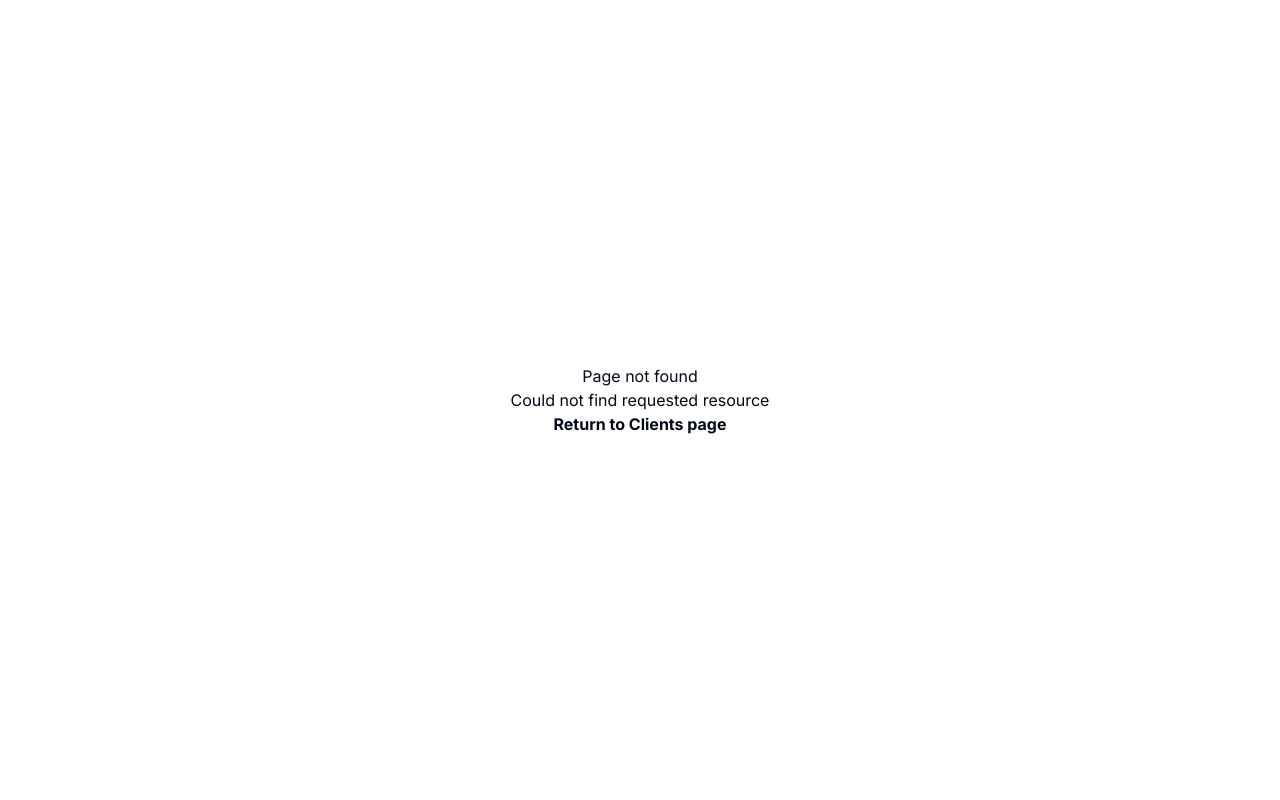
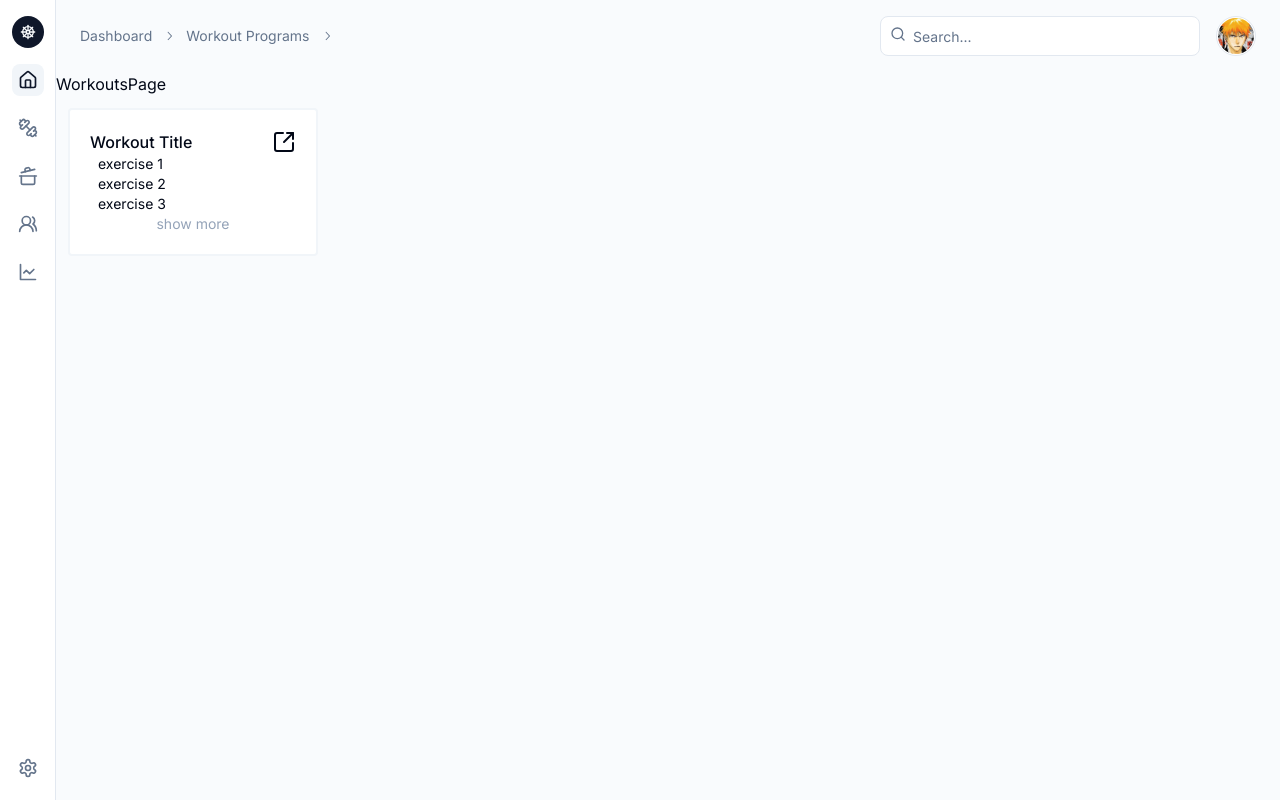
Before and after one commit to EricPezzulo/EPTraining, a Next.js app: page /workouts in a window 1280 px wide. Before the commit this address had no page. Built offline with nearby package versions, Linux system fonts and the light colour scheme.

Commit message:
working on WorkoutCard components and wororkouts page

```diff
--- a/src/app/clients/page.tsx
+++ b/src/app/clients/page.tsx
@@ -85,7 +85,6 @@ export default function Dashboard() {
 
   return (
     <div className="flex min-h-screen w-full flex-col bg-muted/40">
-      <Sidebar />
       <div className="flex flex-col sm:gap-4 sm:py-4 sm:pl-14">
         <header className="sticky top-0 z-30 flex h-14 items-center gap-4 border-b bg-background px-4 sm:static sm:h-auto sm:border-0 sm:bg-transparent sm:px-6">
           <Sidebar />
--- /dev/null
+++ b/src/app/workouts/page.tsx
@@ -0,0 +1,92 @@
+import Sidebar from "@/components/custom-ui/Sidebar";
+import WorkoutCard from "@/components/custom-ui/WorkoutCard";
+import {
+  Breadcrumb,
+  BreadcrumbItem,
+  BreadcrumbLink,
+  BreadcrumbList,
+  BreadcrumbPage,
+  BreadcrumbSeparator,
+} from "@/components/shadcn-ui/breadcrumb";
+import { Button } from "@/components/shadcn-ui/button";
+import {
+  DropdownMenu,
+  DropdownMenuContent,
+  DropdownMenuItem,
+  DropdownMenuLabel,
+  DropdownMenuSeparator,
+  DropdownMenuTrigger,
+} from "@/components/shadcn-ui/dropdown-menu";
+import { Input } from "@/components/shadcn-ui/input";
+import { Search } from "lucide-react";
+
+import Image from "next/image";
+import Link from "next/link";
+import React from "react";
+
+const WorkoutsPage = () => {
+  return (
+    <div className="flex min-h-screen w-full flex-col bg-muted/40">
+      <div className="flex flex-col sm:gap-4 sm:py-4 sm:pl-14">
+        <header className="sticky top-0 z-30 flex h-14 items-center gap-4 border-b bg-background px-4 sm:static sm:h-auto sm:border-0 sm:bg-transparent sm:px-6">
+          <Sidebar />
+          <Breadcrumb className="hidden md:flex">
+            <BreadcrumbList>
+              <BreadcrumbItem>
+                <BreadcrumbLink asChild>
+                  <Link href="#">Dashboard</Link>
+                </BreadcrumbLink>
+              </BreadcrumbItem>
+              <BreadcrumbSeparator />
+              <BreadcrumbItem>
+                <BreadcrumbLink asChild>
+                  <Link href="#">Workout Programs</Link>
+                </BreadcrumbLink>
+              </BreadcrumbItem>
+              <BreadcrumbSeparator />
+            </BreadcrumbList>
+          </Breadcrumb>
+          <div className="relative ml-auto flex-1 md:grow-0">
+            <Search className="absolute left-2.5 top-2.5 h-4 w-4 text-muted-foreground" />
+            <Input
+              type="search"
+              placeholder="Search..."
+              className="w-full rounded-lg bg-background pl-8 md:w-[200px] lg:w-[320px]"
+            />
+          </div>
+          <DropdownMenu>
+            <DropdownMenuTrigger asChild>
+              <Button
+                variant="outline"
+                size="icon"
+                className="overflow-hidden rounded-full"
+              >
+                <Image
+                  src="/images/Ichigo.jpeg"
+                  width={36}
+                  height={36}
+                  alt="Avatar"
+                  className="overflow-hidden rounded-full"
+                />
+              </Button>
+            </DropdownMenuTrigger>
+            <DropdownMenuContent align="end">
+              <DropdownMenuLabel>My Account</DropdownMenuLabel>
+              <DropdownMenuSeparator />
+              <DropdownMenuItem>Settings</DropdownMenuItem>
+              <DropdownMenuItem>Support</DropdownMenuItem>
+              <DropdownMenuSeparator />
+              <DropdownMenuItem>Logout</DropdownMenuItem>
+            </DropdownMenuContent>
+          </DropdownMenu>
+        </header>
+        <div>
+          WorkoutsPage
+          <WorkoutCard />
+        </div>
+      </div>
+    </div>
+  );
+};
+
+export default WorkoutsPage;
--- a/src/components/custom-ui/Sidebar.tsx
+++ b/src/components/custom-ui/Sidebar.tsx
@@ -63,7 +63,7 @@ function Sidebar({}) {
               <Link
                 id="Workout Programs"
                 onClick={handleSelect}
-                href="#"
+                href="/workouts"
                 className={`flex h-9 w-9 items-center justify-center rounded-lg bg-accent text-accent-foreground transition-colors hover:text-foreground md:h-8 md:w-8 ${selected === "Workout Programs" ? "text-accent-foreground bg-accent": "text-muted-foreground bg-transparent"}`}
               >
                 <Dumbbell className="h-5 w-5" />
@@ -96,7 +96,7 @@ function Sidebar({}) {
               <Link
                 id="Clients"
                 onClick={handleSelect}
-                href="#"
+                href="/clients"
                 className={`flex h-9 w-9 items-center justify-center rounded-lg bg-accent text-accent-foreground transition-colors hover:text-foreground md:h-8 md:w-8 ${selected === "Clients" ? "text-accent-foreground bg-accent": "text-muted-foreground bg-transparent"}`}
               >
                 <Users2 className="h-5 w-5" />
--- /dev/null
+++ b/src/components/custom-ui/WorkoutCard.tsx
@@ -0,0 +1,41 @@
+"use client";
+
+import { SquareArrowOutUpRight } from "lucide-react";
+import { useState } from "react";
+
+const WorkoutCard = () => {
+  const [showMore, setShowMore] = useState<boolean>(false);
+  return (
+    <div className="p-3">
+      <div className="flex w-[250px] flex-col rounded border-2 border-slate-100 bg-white p-5">
+        <div className="grid grid-cols-2 justify-between">
+          <p className="font-medium">Workout Title</p>
+          <div className="flex justify-end">
+            <SquareArrowOutUpRight />
+          </div>
+        </div>
+
+        <div className="px-2 text-sm">
+          <p>exercise 1</p>
+          <p>exercise 2</p>
+          <p>exercise 3</p>
+          {showMore ? (
+            <>
+              <p>exercise 4</p>
+              <p>exercise 5</p>
+            </>
+          ) : null}
+          <button
+            onClick={() => setShowMore((prev) => !prev)}
+            className="w-full items-center text-sm text-slate-400 duration-150 ease-in hover:text-slate-700"
+            type="button"
+          >
+            {showMore ? "show less" : "show more"}
+          </button>
+        </div>
+      </div>
+    </div>
+  );
+};
+
+export default WorkoutCard;
```
